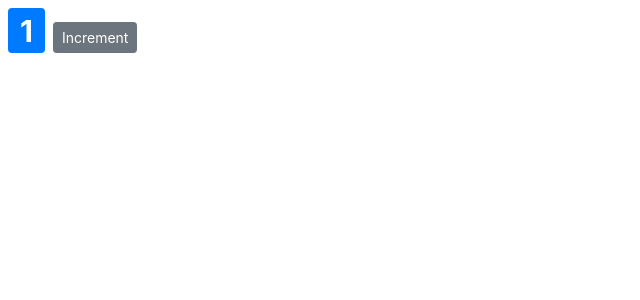
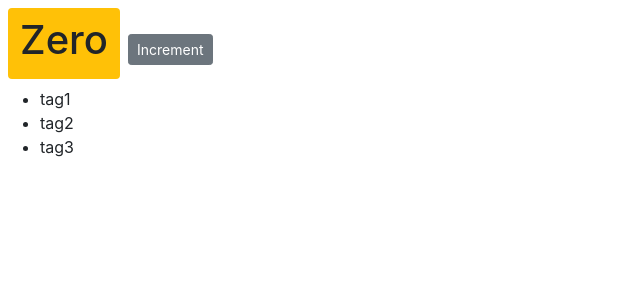
Before and after one commit to hoodielive/teamofone, a React (Create React App) app in the folder React/counter-app/: page / in a window 1280 px wide. Shown: the top 300 px of the page, without its empty margins (0-640 px from the left). Built offline with nearby package versions, Linux system fonts and the light colour scheme.

Commit message:
Rendered a list of tags

```diff
--- a/React/counter-app/src/components/counter.jsx
+++ b/React/counter-app/src/components/counter.jsx
@@ -2,8 +2,8 @@
 
 class Counter extends Component {
   state = {
-    count: 1
-    //imageUrl: "https://picsum.photos/200"
+    count: 0,
+    tags: ['tag1', 'tag2', 'tag3']
   };
 
 
@@ -14,6 +14,9 @@
       <React.Fragment>
         <span style={ { fontSize: 30 }} className={ this.getBadgeClasses() }>{this.formatCount()}</span>
         <button className="btn btn-secondary btn-sm">Increment</button>
+        <ul>
+          { this.state.tags.map(tag => <li>{ tag }</li>) }
+        </ul>
       </React.Fragment>
     );
   }
```
